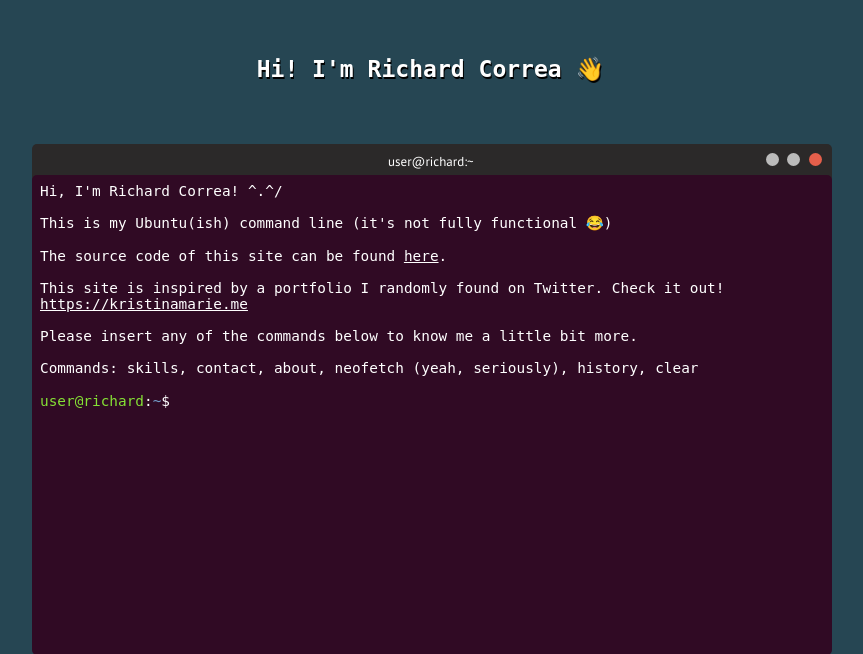
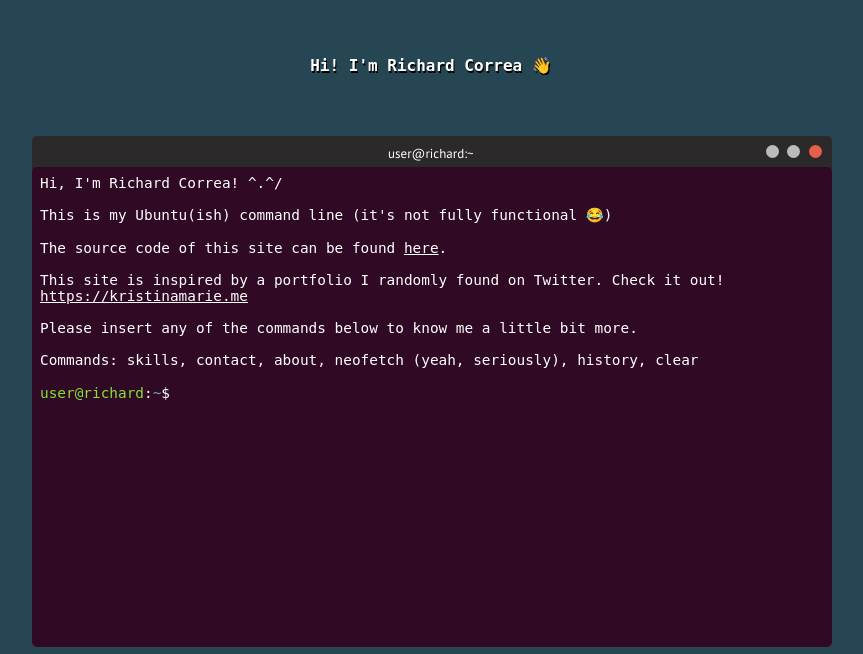
Before and after one commit to potchi23/portfolio, a Flask app: page / in a window 1280 px wide. Shown: the top 654 px of the page, without its empty margins (208-1071 px from the left). Run offline with Flask 2, Linux system fonts and the light colour scheme; some web fonts are replaced.

Commit message:
Typewriter fixes as always

```diff
--- a/static/styles/styles.css
+++ b/static/styles/styles.css
@@ -113,11 +113,11 @@ h1{
     margin-left: auto;
     margin-right: auto;
     width:fit-content;
-    font-size: 80%;
-    padding:3rem;
+    padding-block:3rem;
 }
 
 .typewriter h1{
+    font-size:1rem;
     color: #fff;
     overflow: hidden;
     border-right: .15em solid orange;
```
